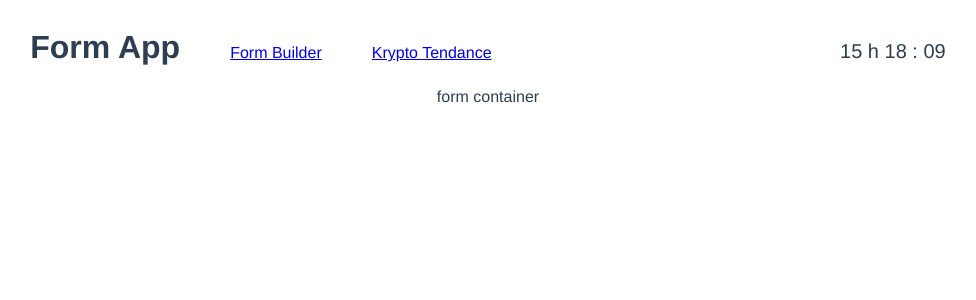
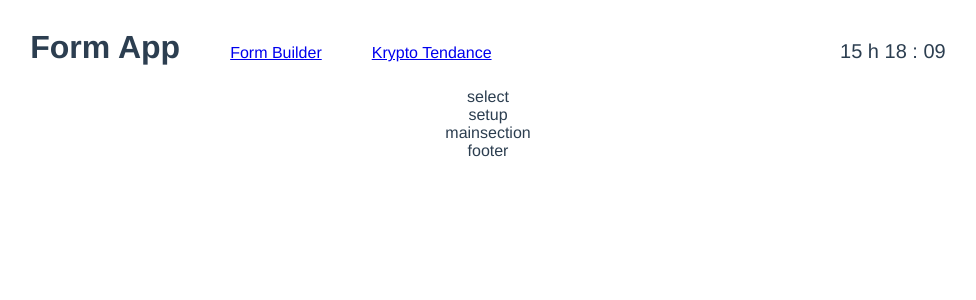
Before and after one commit to tankarasu/form-builder-coding, a Vue app in the folder form-builder/: page / in a window 1280 px wide. Shown: the top 300 px of the page, without its empty margins (152-1128 px from the left). Built offline with nearby package versions, Linux system fonts and the light colour scheme.

Commit message:
mise en place du FormMainVue

```diff
--- /dev/null
+++ b/form-builder/src/components/FormFooter.vue
@@ -0,0 +1,13 @@
+<template>
+  <div>
+    footer
+  </div>
+</template>
+
+<script>
+export default {
+  name: "FormFooter",
+};
+</script>
+
+<style scoped></style>
--- /dev/null
+++ b/form-builder/src/components/FormMainSection.vue
@@ -0,0 +1,11 @@
+<template>
+  <div>
+    mainsection
+  </div>
+</template>
+
+<script>
+export default { name: "FormMainSection" };
+</script>
+
+<style scoped></style>
--- /dev/null
+++ b/form-builder/src/components/FormSelect.vue
@@ -0,0 +1,11 @@
+<template>
+  <div>
+    select
+  </div>
+</template>
+
+<script>
+export default {name: "FormSelect",};
+</script>
+
+<style scoped></style>
--- /dev/null
+++ b/form-builder/src/components/FormSetup.vue
@@ -0,0 +1,11 @@
+<template>
+  <div>
+    setup
+  </div>
+</template>
+
+<script>
+export default { name: "FormSetup" };
+</script>
+
+<style scoped></style>
--- a/form-builder/src/containers/FormMain.vue
+++ b/form-builder/src/containers/FormMain.vue
@@ -1,11 +1,25 @@
 <template>
   <div>
-    form container
+    <form-select></form-select>
+    <form-setup></form-setup><form-main-section></form-main-section>
+    <form-footer></form-footer>
   </div>
 </template>
 
 <script>
-export default {};
+import FormFooter from "../components/FormFooter.vue";
+import FormMainSection from "../components/FormMainSection.vue";
+import FormSelect from "../components/FormSelect.vue";
+import FormSetup from "../components/FormSetup.vue";
+
+export default {
+  components: {
+    FormFooter,
+    FormMainSection,
+    FormSelect,
+    FormSetup,
+  },
+};
 </script>
 
 <style scoped></style>
```
